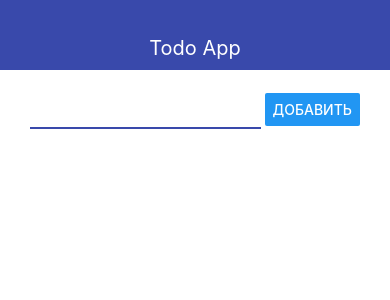
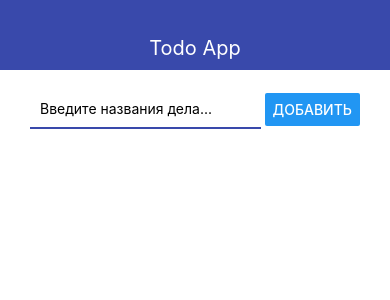
Before and after one commit to kseniaxen/react-native-demo, a React Native app: screen / in a window 390 px wide. Shown: the top 300 px of the page. Built offline with nearby package versions, Linux system fonts and the light colour scheme.

Commit message:
Add new Todo

```diff
--- a/src/AddTodo.js
+++ b/src/AddTodo.js
@@ -1,13 +1,24 @@
-import React from 'react'
-import {View, StyleSheet, Button, TextInput} from 'react-native'
+import React, {useState} from 'react'
+import {View, StyleSheet, Button, TextInput, Alert} from 'react-native'
 
 export const AddTodo = ({onSubmit}) =>{
+    const [value,setValue] = useState('')
     const pressHandler = ()=>{
-        onSubmit('Test todo')
+        if(value.trim()){
+            onSubmit(value)
+            setValue('')
+        }else{
+            //error
+            Alert.alert('Название дела не может быть пустым')
+        }
     }
     return(
         <View style={styles.block}>
-            <TextInput style={styles.input}/>
+            <TextInput style={styles.input}
+            onChangeText = {setValue}
+            placeholder='Введите названия дела...'
+            autoCorrect={false}
+            autoCapitalize='none'/>
             <Button title='Добавить' onPress={pressHandler}/>
         </View>
     )
```
